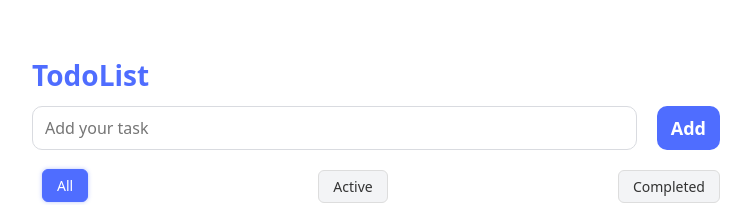
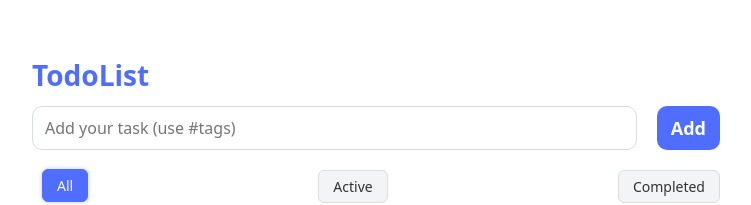
Before and after one commit to KarynaRudiak/ToDoList, a React (Vite) app: page / in a window 1280 px wide. Shown: the top 205 px of the page, without its empty margins (264-1015 px from the left). Built offline with nearby package versions, Linux system fonts and the light colour scheme.

Commit message:
add tegs

```diff
--- a/src/components/AddTodo/AddTodo.module.css
+++ b/src/components/AddTodo/AddTodo.module.css
@@ -4,12 +4,22 @@
   margin-bottom: 20px;
 }
 
+.inputWrap {
+  flex: 1;
+}
+
 .input {
-    flex: 1;
+  width: 100%;
   padding: 10px 12px;
   border: 1px solid #d9dbe0;
   border-radius: 10px;
   font-size: 16px;
+  outline: none;
+}
+
+.input:focus {
+  border-color: #4f6dff;
+  box-shadow: 0 0 0 3px rgba(79, 109, 255, 0.12);
 }
 
 .button {
@@ -19,8 +29,44 @@
   background: #4f6dff;
   color: #fff;
   font-weight: 600;
+  cursor: pointer;
 }
 
 .button:active {
   transform: translateY(1px);
 }
+
+.inputWrap { position: relative; }
+
+.suggestBox {
+  position: absolute;
+  left: 0;
+  right: 0;
+  top: calc(100% + 6px);
+  z-index: 10;
+
+  background: #fff;
+  border: 1px solid #e5e7eb;
+  border-radius: 10px;
+  padding: 4px;
+  box-shadow: 0 10px 20px rgba(0,0,0,.06);
+
+  max-height: 220px;
+  overflow: auto;
+}
+
+.suggestItem {
+  display: block;
+  width: 100%;
+  text-align: left;
+  background: transparent;
+  border: none;
+  padding: 8px 10px;
+  border-radius: 8px;
+  cursor: pointer;
+  font-size: 14px;
+}
+
+.suggestItem:hover {
+  background: #f3f4f6;
+}
--- a/src/components/AddTodo/AddTodo.tsx
+++ b/src/components/AddTodo/AddTodo.tsx
@@ -1,35 +1,99 @@
-import { useState } from "react";
-import { useAppDispatch } from "../../app/hooks";
+import { useMemo, useState } from "react";
+import { useAppDispatch, useAppSelector } from "../../app/hooks";
 import { addTodo } from "../../features/todos/todosSlice";
 
 import styles from "./AddTodo.module.css";
 
 export default function AddTodo() {
+  const dispatch = useAppDispatch();
+  const todos = useAppSelector((s) => s.todos.items);
+
   const [text, setText] = useState("");
+  const [open, setOpen] = useState(false);
 
-    const dispatch = useAppDispatch();
+  const extractTags = (text: string): string[] => {
+    const re = /#([A-Za-zА-Яа-яЁёІіЇїЄє0-9_-]+)/g;
+    const set = new Set<string>();
+    let m: RegExpExecArray | null;
+    while ((m = re.exec(text))) set.add(m[1].toLowerCase());
+    return [...set];
+  };
+
+  const allTags = useMemo(() => {
+    const s = new Set<string>();
+    for (const t of todos) {
+      const tags = Array.isArray(t.tags) ? t.tags : extractTags(t.text); // ← без any
+      for (const tag of tags) s.add(tag.toLowerCase());
+    }
+    return [...s].sort();
+  }, [todos]);
+
+  const TAG_RE = /(^|\s)#([A-Za-zА-Яа-яЁёІіЇїЄє0-9_-]*)\s?$/;
+  const match = text.match(TAG_RE);
+  const fragment = (match?.[2] ?? "").toLowerCase();
+
+  const suggestions = useMemo(() => {
+    if (!match) return [];
+    if (fragment === "") return allTags.slice(0, 6);
+    return allTags.filter((t) => t.startsWith(fragment)).slice(0, 6);
+  }, [match, fragment, allTags]);
+
+  const onChange = (v: string) => {
+    setText(v);
+    setOpen(!!v.match(TAG_RE));
+  };
+
+  const apply = (tag: string) => {
+    if (!match) return;
+    const before = text.slice(0, match.index!);
+    const sep = match[1];
+    const after = text.slice((match.index ?? 0) + match[0].length);
+    setText(`${before}${sep}#${tag} ${after}`);
+    setOpen(false);
+  };
 
   const onSubmit = (e: React.FormEvent) => {
     e.preventDefault();
-
     const value = text.trim();
     if (!value) return;
-
     dispatch(addTodo(value));
-
     setText("");
+    setOpen(false);
   };
 
   return (
-        <form onSubmit={onSubmit} className={styles.form}>
+    <form onSubmit={onSubmit} className={styles.form} autoComplete="off">
+      <div className={styles.inputWrap}>
         <input
           type="text"
-                placeholder="Add your task"
+          placeholder="Add your task (use #tags)"
           value={text}
-                onChange={(e) => setText(e.target.value)}
+          onChange={(e) => onChange(e.target.value)}
           className={styles.input}
         />
-            <button type="submit" className={styles.button}>Add</button>
+
+        {open && suggestions.length > 0 && (
+          <div className={styles.suggestBox}>
+            {suggestions.map((tag) => (
+              <button
+                key={tag}
+                type="button"
+                className={styles.suggestItem}
+                onMouseDown={(ev) => {
+                  ev.preventDefault();
+                  apply(tag);
+                }}
+              >
+                #{tag}
+              </button>
+            ))}
+          </div>
+        )}
+      </div>
+
+      <button type="submit" className={styles.button}>
+        Add
+      </button>
     </form>
-    )
-};
+  );
+}
--- a/src/components/TodoItem/TodoItem.module.css
+++ b/src/components/TodoItem/TodoItem.module.css
@@ -81,3 +81,21 @@ button:hover {
   transform: translateY(6px);
   transition: opacity 0.18s ease, transform 0.18s ease;
 }
+
+.tagsRow {
+  display: flex;
+  gap: 6px;
+  margin-top: 6px;
+  flex-wrap: wrap;
+}
+
+.tagChip {
+  background: #f3f4f6;
+  border: 1px solid #e5e7eb;
+  border-radius: 999px;
+  padding: 2px 8px;
+  font-size: 12px;
+  cursor: pointer;
+  transition: background-color .2s ease, border-color .2s ease;
+}
+.tagChip:hover { background: #eef1f6; }
--- a/src/components/TodoItem/TodoItem.tsx
+++ b/src/components/TodoItem/TodoItem.tsx
@@ -1,6 +1,10 @@
 import { useState } from "react";
 import { useAppDispatch } from "../../app/hooks";
-import { toggleTodo, deleteTodo, editTodo } from "../../features/todos/todosSlice";
+import {
+  toggleTodo,
+  deleteTodo,
+  editTodo,
+} from "../../features/todos/todosSlice";
 import styles from "./TodoItem.module.css";
 
 interface TodoItemProps {
@@ -8,9 +12,19 @@ interface TodoItemProps {
   text: string;
   completed: boolean;
   onDeleted?: (todo: { id: string; text: string; completed: boolean }) => void;
+
+  tags?: string[];
+  onTagClick?: (tag: string) => void;
 }
 
-export default function TodoItem({ id, text, completed, onDeleted }: TodoItemProps) {
+export default function TodoItem({
+  id,
+  text,
+  completed,
+  onDeleted,
+  tags = [],
+  onTagClick,
+}: TodoItemProps) {
   const dispatch = useAppDispatch();
   const [isEditing, setIsEditing] = useState(false);
   const [newText, setNewText] = useState(text);
@@ -48,7 +62,6 @@ export default function TodoItem({ id, text, completed, onDeleted }: TodoItemPro
     >
       <input type="checkbox" checked={completed} onChange={handleToggle} />
 
-
       {isEditing ? (
         <input
           value={newText}
@@ -67,6 +80,22 @@ export default function TodoItem({ id, text, completed, onDeleted }: TodoItemPro
         </span>
       )}
 
+      {tags.length > 0 && (
+        <div className={styles.tagsRow}>
+          {tags.map((tag) => (
+            <button
+              key={tag}
+              type="button"
+              className={styles.tagChip}
+              onClick={() => onTagClick?.(tag)}
+              title={`#${tag}`}
+            >
+              #{tag}
+            </button>
+          ))}
+        </div>
+      )}
+
       <button onClick={handleDelete}>x</button>
     </div>
   );
--- a/src/components/TodoList/TodoList.module.css
+++ b/src/components/TodoList/TodoList.module.css
@@ -106,6 +106,25 @@
   opacity: 0.9;
 }
 
+.selectedTag {
+  display: flex;
+  align-items: center;
+  gap: 8px;
+  margin: 6px 0 8px;
+  font-size: 13px;
+  color: #444;
+}
+.clearTagBtn {
+  background: #f3f4f6;
+  border: 1px solid #e5e7eb;
+  border-radius: 6px;
+  padding: 2px 8px;
+  font-size: 12px;
+  cursor: pointer;
+}
+.clearTagBtn:hover { background: #eef1f6; }
+
+
 @keyframes fadeIn {
   from { opacity: 0; transform: translateY(8px); }
   to { opacity: 1; transform: translateY(0); }
--- a/src/components/TodoList/TodoList.tsx
+++ b/src/components/TodoList/TodoList.tsx
@@ -1,4 +1,4 @@
-import { useEffect, useState } from "react";
+import { useEffect, useMemo, useState } from "react";
 import { useAppSelector, useAppDispatch } from "../../app/hooks";
 import TodoItem from "../TodoItem/TodoItem";
 import { addTodo } from "../../features/todos/todosSlice";
@@ -10,6 +10,7 @@ export default function TodoList() {
   const dispatch = useAppDispatch();
 
   const [filter, setFilter] = useState<"all" | "active" | "completed">("all");
+  const [selectedTag, setSelectedTag] = useState<string | null>(null);
 
   const [lastDeleted, setLastDeleted] = useState<{
     id: string;
@@ -17,11 +18,16 @@ export default function TodoList() {
     completed: boolean;
   } | null>(null);
 
-  const filteredTodos = todos.filter((todo) => {
-    if (filter === "active") return !todo.completed;
-    if (filter === "completed") return todo.completed;
-    return true;
-  });
+  const filteredTodos = useMemo(() => {
+    const base = todos.filter((todo) => {
+      if (filter === "active") return !todo.completed;
+      if (filter === "completed") return todo.completed;
+      return true;
+    });
+    return selectedTag
+      ? base.filter((t) => (t.tags ?? []).includes(selectedTag))
+      : base;
+  }, [todos, filter, selectedTag]);
 
   const activeCount = todos.reduce((acc, t) => acc + (t.completed ? 0 : 1), 0);
   const completedCount = todos.length - activeCount;
@@ -65,7 +71,19 @@ export default function TodoList() {
         {activeCount} Active · {completedCount} Completed
       </div>
 
-      <div className={styles.list} key={filter}>
+      {selectedTag && (
+        <div className={styles.selectedTag}>
+          Filtered by: <strong>#{selectedTag}</strong>
+          <button
+            className={styles.clearTagBtn}
+            onClick={() => setSelectedTag(null)}
+          >
+            Clear
+          </button>
+        </div>
+      )}
+
+      <div className={styles.list} key={`${filter}-${selectedTag ?? "all"}`}>
         {filteredTodos.length === 0 ? (
           <p className={styles.empty}>No tasks found</p>
         ) : (
@@ -80,6 +98,9 @@ export default function TodoList() {
                 text={todo.text}
                 completed={todo.completed}
                 onDeleted={(t) => setLastDeleted(t)}
+
+                tags={todo.tags ?? []}
+                onTagClick={(tag) => setSelectedTag(tag)}
               />
             </div>
           ))
--- a/src/features/todos/todosSlice.ts
+++ b/src/features/todos/todosSlice.ts
@@ -7,6 +7,7 @@ interface Todo {
     id: string;
     text: string;
     completed: boolean;
+    tags?: string[];
 };
 
 interface TodosState {
@@ -15,6 +16,14 @@ interface TodosState {
 
 const initialState: TodosState = {
     items: loadTodos(),
+};
+
+const extractTags = (text: string): string[] => {
+  const re = /#([A-Za-zА-Яа-яЁёІіЇїЄє0-9_-]+)/g;
+  const set = new Set<string>();
+  let m: RegExpExecArray | null;
+  while ((m = re.exec(text))) set.add(m[1].toLowerCase());
+  return [...set];
 };
 
 const todosSlice = createSlice({
@@ -28,6 +37,7 @@ const todosSlice = createSlice({
                         id: nanoid(),
                         text,
                         completed: false,
+                        tags: extractTags(text),
                     } as Todo,
                 };
             },
@@ -47,6 +57,7 @@ const todosSlice = createSlice({
             const todo = state.items.find((t) => t.id === id);
             if(todo) {
                 todo.text = newText;
+                todo.tags = extractTags(newText);
             }
         }
     },
```
Lines whose indentation alone changed are shown as unchanged.
